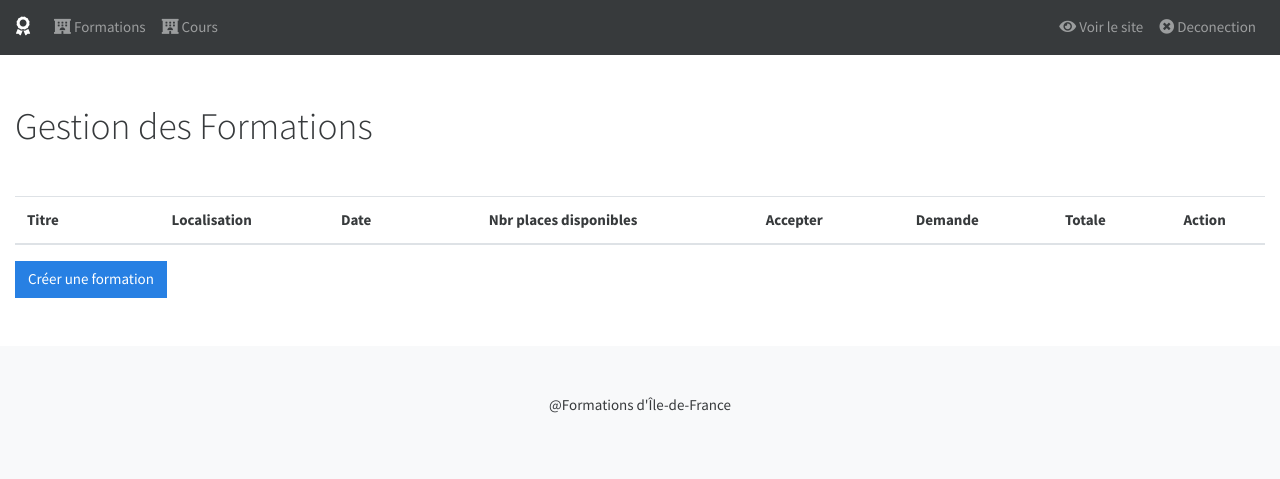
After one commit to FaridLDev/training-symfony-5, a Symfony app: template templates/admin/training/index.html.twig in a window 1280 px wide. The commit adds this page. Shown: the top 479 px of the page. Run offline with Twig, Linux system fonts and the light colour scheme; the template is opened without the code that fills it, so the values that code supplies are empty; some libraries are stand-ins or nearby versions.

Commit message:
created view Admin, Home , select method findCandidates, bug fix statedate > stateDate

```diff
--- a/src/Controller/Admin/SecurityController.php
+++ b/src/Controller/Admin/SecurityController.php
@@ -22,7 +22,7 @@ class SecurityController extends AbstractController
         $error = $authenticationAdmins->getLastAuthenticationError();
         $username = $authenticationAdmins->getLastUsername();
 
-        return $this->render('admin/account/login.html.twig', [
+        return $this->render('admin/security/login.html.twig', [
             'hasError' => $error !== null,
             'username' => $username,
         ]);
--- /dev/null
+++ b/templates/admin/base.html.twig
@@ -0,0 +1,20 @@
+<!DOCTYPE html>
+<html>
+    <head>
+        <meta charset="UTF-8">
+        <title>{% block title %}Administration{% endblock %}</title>
+        <link rel="stylesheet" href="https://cdnjs.cloudflare.com/ajax/libs/font-awesome/5.11.2/css/all.css" integrity="sha256-46qynGAkLSFpVbEBog43gvNhfrOj+BmwXdxFgVK/Kvc=" crossorigin="anonymous"/>
+        <link href="https://cdnjs.cloudflare.com/ajax/libs/font-awesome/5.15.3/css/all.min.css">
+        <link rel="stylesheet" href="https://cdn.jsdelivr.net/npm/bootswatch@4.5.2/dist/cosmo/bootstrap.min.css" integrity="sha384-5QFXyVb+lrCzdN228VS3HmzpiE7ZVwLQtkt+0d9W43LQMzz4HBnnqvVxKg6O+04d" crossorigin="anonymous">
+        {% block stylesheets %}
+        {% endblock %}
+    </head>
+
+    <body>
+        {% include 'admin/partials/header.html.twig' %}
+        {% block body %}{% endblock %}
+        {% include 'admin/partials/footer.html.twig' %}
+        <script src="https://cdn.jsdelivr.net/npm/bootstrap@5.0.0-beta1/dist/js/bootstrap.bundle.min.js" integrity="sha384-ygbV9kiqUc6oa4msXn9868pTtWMgiQaeYH7/t7LECLbyPA2x65Kgf80OJFdroafW" crossorigin="anonymous"></script>
+       {% block javascripts %}{% endblock %}
+    </body>
+</html>
--- /dev/null
+++ b/templates/admin/partials/footer.html.twig
@@ -0,0 +1,3 @@
+<footer class="mt-5 bg-light py-5 text-center">
+    <p>@Formations d'Île-de-France</p>
+</footer>
--- /dev/null
+++ b/templates/admin/partials/header.html.twig
@@ -0,0 +1,60 @@
+ <nav class="navbar navbar-expand-lg navbar-dark bg-dark">
+        <a class="navbar-brand" href="{{ path('home') }}"><i class="fas fa-award"></i></a>
+    <button class="navbar-toggler" type="button" data-toggle="collapse" data-target="#navbarColor03" aria-controls="navbarColor03" aria-expanded="false" aria-label="Toggle navigation">
+        <span class="navbar-toggler-icon"></span>
+    </button>
+
+    <div class="collapse navbar-collapse" id="navbarColor03">
+        <ul class="navbar-nav mr-auto">
+            {# <li class="nav-item">
+                <a class="nav-link" href="#">
+                    <i class="fas fa-chart-line"></i>
+                    Dashboard
+                </a>
+            </li> #}
+            <li class="nav-item">
+                <a class="nav-link" href="#">
+                    <i class="fas fa-hotel"></i>
+                   Formations
+                </a>
+            </li>
+            <li class="nav-item">
+                <a class="nav-link" href="#">
+                    <i class="fas fa-hotel"></i>
+                    Cours
+                </a>
+            </li>
+            {# <li class="nav-item">
+                <a class="nav-link" href="#">
+                    <i class="fas fa-users"></i>
+                    Utilisateurs
+                </a>
+            </li> #}
+        </ul>
+        <ul class="navbar-nav ml-auto">
+            <li class="nav-item">
+                <a href="{{ path('home') }}" target="_blank" class="nav-link">
+                    <i class="fas fa-eye"></i>
+                    Voir le site
+                </a>
+            </li>
+            <li class="nav-item">
+             <a href="{{ path('admin_account_logout') }}" target="_blank" class="nav-link">
+                    <i class="fas fa-times-circle"></i>
+                    Deconection
+                </a>
+            </li>
+
+        </ul>
+    </div>
+</nav>
+
+{% for label, messages in app.flashes %}
+    <div class="container">
+        <div class="alert alert-{{ label }} my-3">
+            {% for message in messages %}
+                <p>{{ message | raw }}</p>
+            {% endfor %}
+        </div>
+    </div>
+{% endfor %}
--- a/templates/admin/account/login.html.twig
+++ b/templates/admin/security/login.html.twig
@@ -48,7 +48,7 @@
                             <i class="fas fa-lock"></i>
                             Connexion !
                         </button>
-                        <a href="#" class="btn btn-link">
+                        <a href="{{ path('home') }}" class="btn btn-link">
                             <i class="fas fa-arrow-circle-left"></i>
                             Retour au site
                         </a>
--- /dev/null
+++ b/templates/admin/training/index.html.twig
@@ -0,0 +1,66 @@
+{% extends 'admin/base.html.twig' %}
+
+{% block title %}Gestion des Formations{% endblock %}
+
+{% block body %}
+
+<div class="container-fluid">
+   <h1 class="my-5">Gestion des Formations</h1>
+   <table class="table table-hover">
+      <thead>
+         <tr>
+            <th>Titre</th>
+            <th class="text-center">Localisation</th>
+            <th class="text-center">Date</th>
+            <th class="text-center">Nbr places disponibles</th>
+            <th class="text-center">Accepter</th>
+            <th class="text-center">Demande</th>
+            <th class="text-center">Totale</th>
+            <th class="text-center">Action</th>
+         </tr>
+      </thead>
+      <tbody>
+
+         {% for training in trainings %}
+
+         <tr>
+            <td>{{ training.title }}</td>
+            <td class="text-center"><span class="badge badge-info">{{ training.location }}</span></td>
+
+            {% if  "now"|date_modify("+1 day") <= training.startDate %}
+                        <td class="text-center">{{ training.startDate | date("d/m/Y")  }}</td>
+            {% else %}
+                  <td class="text-center"><span class="badge badge-danger">Inscription fermée</span></td>
+            {% endif %}
+
+            {% if  training.candidates <= training.validation  %}
+               <td class="text-center"><span class="badge badge-danger">Y'a plus de place</span></td>
+            {% else %}
+             <td class="text-center" ><span class="badge badge-dark rounded">{{ training.candidates - training.validation }}</span></td>
+            {% endif %}
+
+            <td class="text-center" >
+           <a href="#" class="btn btn-success"><span class="badge badge-success rounded"> {{ training.validation }}   </span></a>
+            </td>
+             <td class="text-center" >
+           <a href="#" class="btn btn-primary"><span class="badge badge-primary rounded"> {{ training.demande  -  training.validation }} </span></a>
+            </td>
+           <td class="text-center" >
+           <a href="#" class="btn btn-secondary"><span class="badge badge-secondary rounded"> {{ training.demande }} </span></a>
+            </td>
+            <td class="text-center" >
+               <a href="#" class="btn btn-info"><i class="fas fa-edit"></i></a>
+               <a href="#" class="btn btn-danger" onclick="return confirm(`Etes vous sur de vouloir supprimer la formation :  {{ training.title }} ? `)" ><i class="fas fa-trash"></i></a>
+            </td>
+         </tr>
+
+         {% endfor %}
+      </tbody>
+   </table>
+
+   <div class="text-right"></div>
+      <a href="#" class="btn btn-primary">Créer une formation</a>
+   </div>
+</div>
+
+{% endblock %}
```
Also changed, not shown: migrations/Version20210508144215.php (added, +31 -0 lines), src/Controller/Admin/TrainingController.php (added, +31 -0 lines), src/Controller/Home/HomeController.php (added, +20 -0 lines), src/Entity/Training.php (+5 -5 lines), src/Repository/TrainingRepository.php (+7 -24 lines), templates/home/index.html.twig (added, +20 -0 lines).
